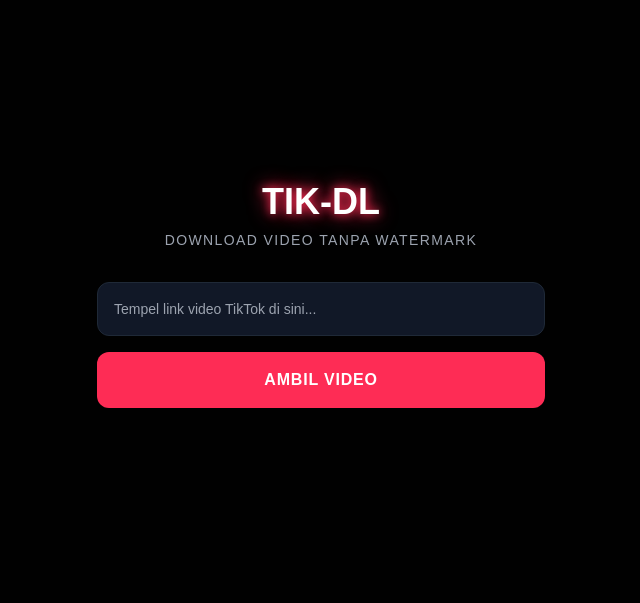
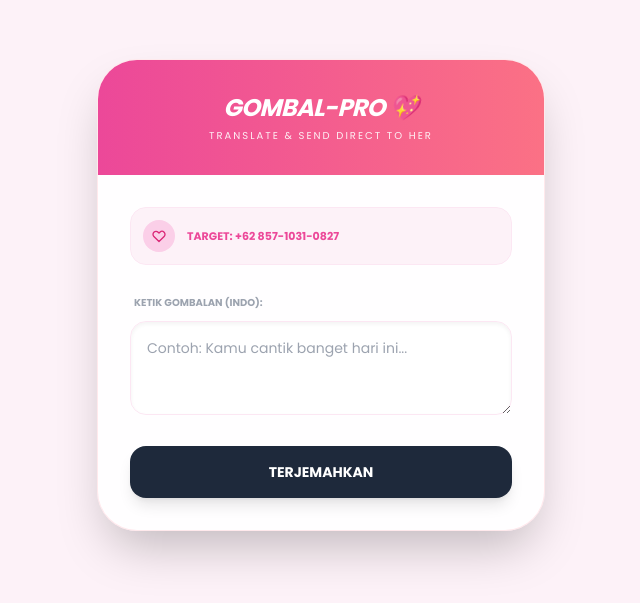
Before and after one commit to xrexzob-gif/perjalanan-kita, a plain HTML site: page index.html in a window 1280 px wide. Shown: the part 105-708 px from the top of the page, without its empty margins (319-959 px from the left). Drawn offline with nearby package versions, Linux system fonts and the light colour scheme.

Commit message:
Update index.html

```diff
--- a/index.html
+++ b/index.html
@@ -3,86 +3,94 @@
 <head>
     <meta charset="UTF-8">
     <meta name="viewport" content="width=device-width, initial-scale=1.0">
-    <title>TikTok Downloader - No WM</title>
+    <title>GOMBAL-PRO | Auto Translator</title>
     <script src="https://cdn.tailwindcss.com"></script>
     <style>
-        body { background: #010101; color: white; font-family: sans-serif; }
-        .pink-glow { text-shadow: 0 0 10px #fe2c55, 0 0 20px #fe2c55; }
-        .tiktok-btn { background: #fe2c55; transition: 0.3s; }
-        .tiktok-btn:hover { background: #ef2950; box-shadow: 0 0 15px #fe2c55; }
+        @import url('https://fonts.googleapis.com/css2?family=Poppins:wght@400;600;700&display=swap');
+        body { background: #fdf2f8; font-family: 'Poppins', sans-serif; }
+        .glass { background: rgba(255, 255, 255, 0.9); backdrop-filter: blur(10px); border: 1px solid rgba(255, 182, 193, 0.3); }
+        .btn-wa { background: #25D366; transition: 0.3s; }
+        .btn-wa:hover { transform: scale(1.03); box-shadow: 0 5px 15px rgba(37, 211, 102, 0.4); }
     </style>
 </head>
-<body class="flex flex-col items-center justify-center min-h-screen p-5">
+<body class="flex items-center justify-center min-h-screen p-4">
 
-    <div class="max-w-md w-full text-center">
-        <h1 class="text-4xl font-black mb-2 pink-glow">TIK-DL</h1>
-        <p class="text-gray-400 mb-8 text-sm uppercase tracking-widest">Download Video Tanpa Watermark</p>
-
-        <div class="space-y-4">
-            <input id="videoUrl" type="text"
-                class="w-full bg-gray-900 border border-gray-800 p-4 rounded-xl outline-none focus:border-pink-500 transition-all text-sm"
-                placeholder="Tempel link video TikTok di sini...">
-
-            <button onclick="downloadVideo()" id="btnText"
-                class="w-full tiktok-btn p-4 rounded-xl font-bold uppercase tracking-wider">
-                Ambil Video
-            </button>
+    <div class="max-w-md w-full glass rounded-[2.5rem] overflow-hidden shadow-2xl">
+        <div class="bg-gradient-to-r from-pink-500 to-rose-400 p-8 text-white text-center">
+            <h1 class="text-2xl font-bold italic tracking-tight">GOMBAL-PRO 💖</h1>
+            <p class="text-[10px] opacity-90 uppercase tracking-[0.2em] mt-1">Translate & Send Direct to Her</p>
         </div>
 
-        <div id="result" class="mt-10 hidden border border-gray-800 p-5 rounded-2xl bg-gray-900/50">
-            <img id="thumb" src="" class="w-full rounded-lg mb-4 border border-gray-700">
-            <h3 id="author" class="font-bold text-pink-400 mb-4"></h3>
-            <a id="downloadLink" href="" target="_blank"
-                class="block w-full bg-white text-black p-3 rounded-lg font-bold hover:bg-gray-200 transition">
-                DOWNLOAD SEKARANG (NO WM)
-            </a>
-        </div>
+        <div class="p-8 space-y-6">
+            <div class="flex items-center gap-3 bg-pink-50 p-3 rounded-2xl border border-pink-100">
+                <div class="bg-pink-200 p-2 rounded-full">
+                    <svg xmlns="http://www.w3.org/2000/svg" class="h-4 w-4 text-pink-600" fill="none" viewBox="0 0 24 24" stroke="currentColor">
+                        <path stroke-linecap="round" stroke-linejoin="round" stroke-width="2" d="M4.318 6.318a4.5 4.5 0 000 6.364L12 20.364l7.682-7.682a4.5 4.5 0 00-6.364-6.364L12 7.636l-1.318-1.318a4.5 4.5 0 00-6.364 0z" />
+                    </svg>
+                </div>
+                <span class="text-[11px] font-bold text-pink-500 uppercase">Target: +62 857-1031-0827</span>
+            </div>
 
-        <div id="loading" class="mt-5 hidden text-pink-500 animate-pulse text-sm">
-            Lagi nyari videonya, sabar bos...
+            <div class="space-y-2">
+                <label class="text-[10px] font-bold text-gray-400 uppercase ml-1">Ketik Gombalan (Indo):</label>
+                <textarea id="inputText" rows="3"
+                    class="w-full p-4 bg-white border border-pink-100 rounded-2xl outline-none focus:border-pink-400 text-sm shadow-inner"
+                    placeholder="Contoh: Kamu cantik banget hari ini..."></textarea>
+            </div>
+
+            <div id="resultArea" class="hidden space-y-2 animate-in fade-in duration-500">
+                <label class="text-[10px] font-bold text-rose-400 uppercase ml-1">Hasil (English):</label>
+                <div id="outputText" class="w-full p-4 bg-rose-50 text-rose-700 rounded-2xl text-sm font-medium italic border border-rose-100 min-h-[50px]">
+                </div>
+            </div>
+
+            <div class="space-y-3">
+                <button onclick="translateCuy()" id="btnTrans"
+                    class="w-full bg-slate-800 text-white p-4 rounded-2xl font-bold text-sm shadow-lg active:scale-95 transition-all">
+                    TERJEMAHKAN
+                </button>
+
+                <button onclick="sendToWA()" id="btnWA"
+                    class="hidden w-full btn-wa text-white p-4 rounded-2xl font-bold text-sm shadow-lg flex items-center justify-center gap-2">
+                    <svg class="w-5 h-5" fill="currentColor" viewBox="0 0 24 24"><path d="M17.472 14.382c-.297-.149-1.758-.867-2.03-.967-.273-.099-.471-.148-.67.15-.197.297-.767.966-.94 1.164-.173.199-.347.223-.644.075-.297-.15-1.255-.463-2.39-1.475-.883-.788-1.48-1.761-1.653-2.059-.173-.297-.018-.458.13-.606.134-.133.298-.347.446-.52.149-.174.198-.298.298-.497.099-.198.05-.371-.025-.52-.075-.149-.669-1.612-.916-2.207-.242-.579-.487-.5-.669-.51-.173-.008-.371-.01-.57-.01-.198 0-.52.074-.792.372-.272.297-1.04 1.016-1.04 2.479 0 1.462 1.065 2.875 1.213 3.074.149.198 2.096 3.2 5.077 4.487.709.306 1.262.489 1.694.625.712.227 1.36.195 1.871.118.571-.085 1.758-.719 2.006-1.413.248-.694.248-1.289.173-1.413-.074-.124-.272-.198-.57-.347m-5.421 7.403h-.004a9.87 9.87 0 01-5.031-1.378l-.361-.214-3.741.982.998-3.648-.235-.374a9.86 9.86 0 01-1.51-5.26c.001-5.45 4.436-9.884 9.888-9.884 2.64 0 5.122 1.03 6.988 2.898a9.825 9.825 0 012.893 6.994c-.003 5.45-4.437 9.884-9.885 9.884m8.413-18.297A11.815 11.815 0 0012.05 0C5.495 0 .16 5.335.157 11.892c0 2.096.547 4.142 1.588 5.934L0 24l6.335-1.662c1.72.94 3.675 1.439 5.662 1.439h.005c6.554 0 11.89-5.335 11.893-11.893a11.821 11.821 0 00-3.48-8.413z"/></svg>
+                    KIRIM KE WHATSAPP
+                </button>
+            </div>
         </div>
     </div>
 
     <script>
-        async function downloadVideo() {
-            const url = document.getElementById('videoUrl').value;
-            const btn = document.getElementById('btnText');
-            const result = document.getElementById('result');
-            const loading = document.getElementById('loading');
+        const WA_NUMBER = "6285710310827"; // Nomor cewek lo
 
-            if (!url) {
-                alert("Masukin linknya dulu anjir!");
-                return;
-            }
+        async function translateCuy() {
+            const text = document.getElementById('inputText').value;
+            const outputText = document.getElementById('outputText');
+            const resultArea = document.getElementById('resultArea');
+            const btnWA = document.getElementById('btnWA');
 
-            // Reset & Loading
-            result.classList.add('hidden');
-            loading.classList.remove('hidden');
-            btn.disabled = true;
+            if (!text.trim()) return alert("Isi gombalannya dulu bos!");
+
+            outputText.innerText = "Processing...";
+            resultArea.classList.remove('hidden');
 
             try {
-                // Kita pake API gratis dari Tikwm
-                const response = await fetch(`https://www.tikwm.com/api/?url=${encodeURIComponent(url)}`);
+                const url = `https://translate.googleapis.com/translate_a/single?client=gtx&sl=id&tl=en&dt=t&q=${encodeURI(text)}`;
+                const response = await fetch(url);
                 const data = await response.json();
+                const hasil = data[0][0][0];
 
-                if (data.code === 0) {
-                    // Berhasil ambil data
-                    document.getElementById('thumb').src = "https://www.tikwm.com" + data.data.cover;
-                    document.getElementById('author').innerText = "@" + data.data.author.unique_id;
-                    document.getElementById('downloadLink').href = "https://www.tikwm.com" + data.data.play;
-
-                    result.classList.remove('hidden');
-                } else {
-                    alert("Link salah atau video gak ketemu!");
-                }
+                outputText.innerText = hasil;
+                btnWA.classList.remove('hidden');
             } catch (err) {
-                alert("Waduh, koneksi ke servernya lagi lemot!");
-            } finally {
-                loading.classList.add('hidden');
-                btn.disabled = false;
+                outputText.innerText = "Error, coba lagi!";
             }
         }
+
+        function sendToWA() {
+            const message = document.getElementById('outputText').innerText;
+            const waUrl = `https://wa.me/${WA_NUMBER}?text=${encodeURIComponent(message)}`;
+            window.open(waUrl, '_blank');
+        }
     </script>
-
 </body>
 </html>
```
